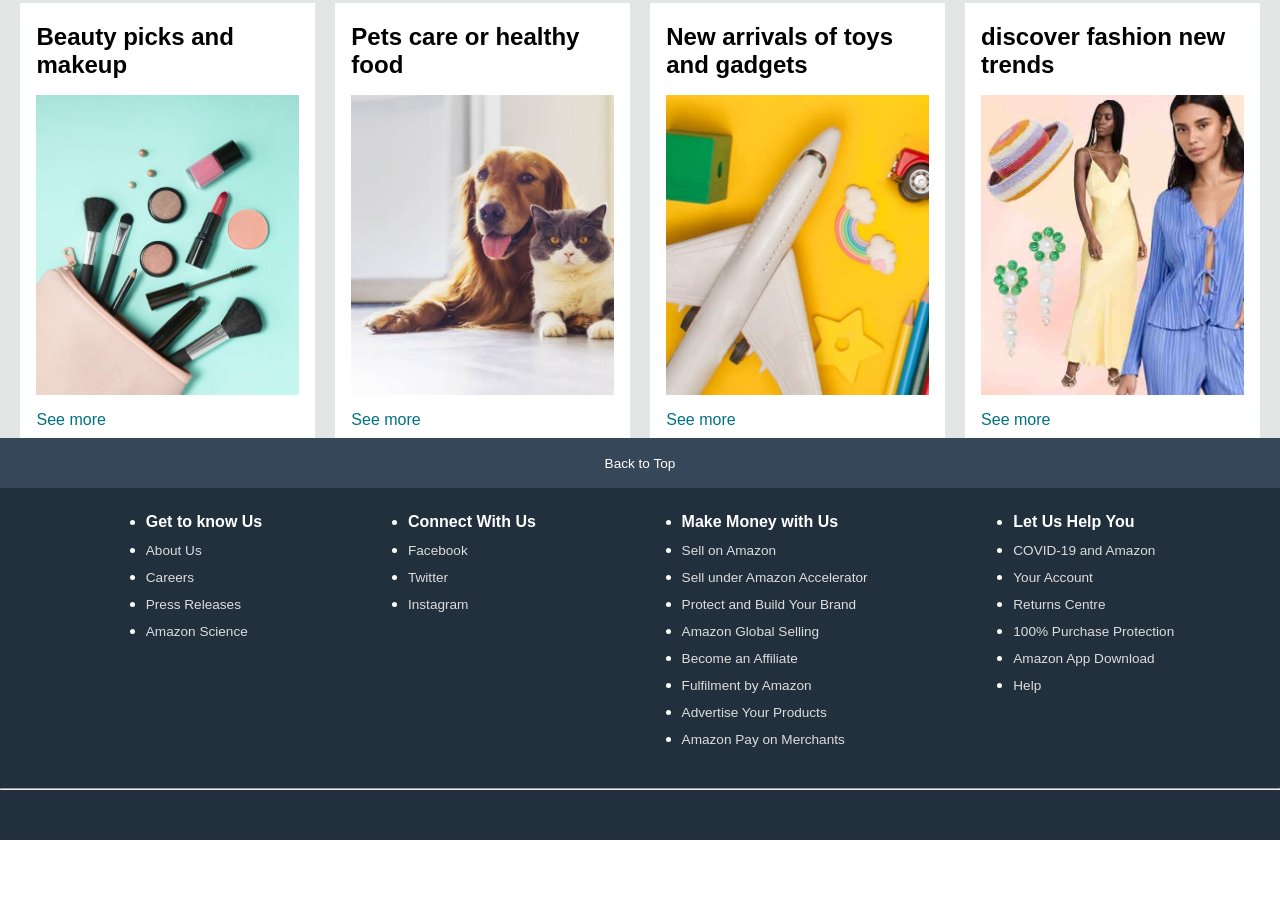
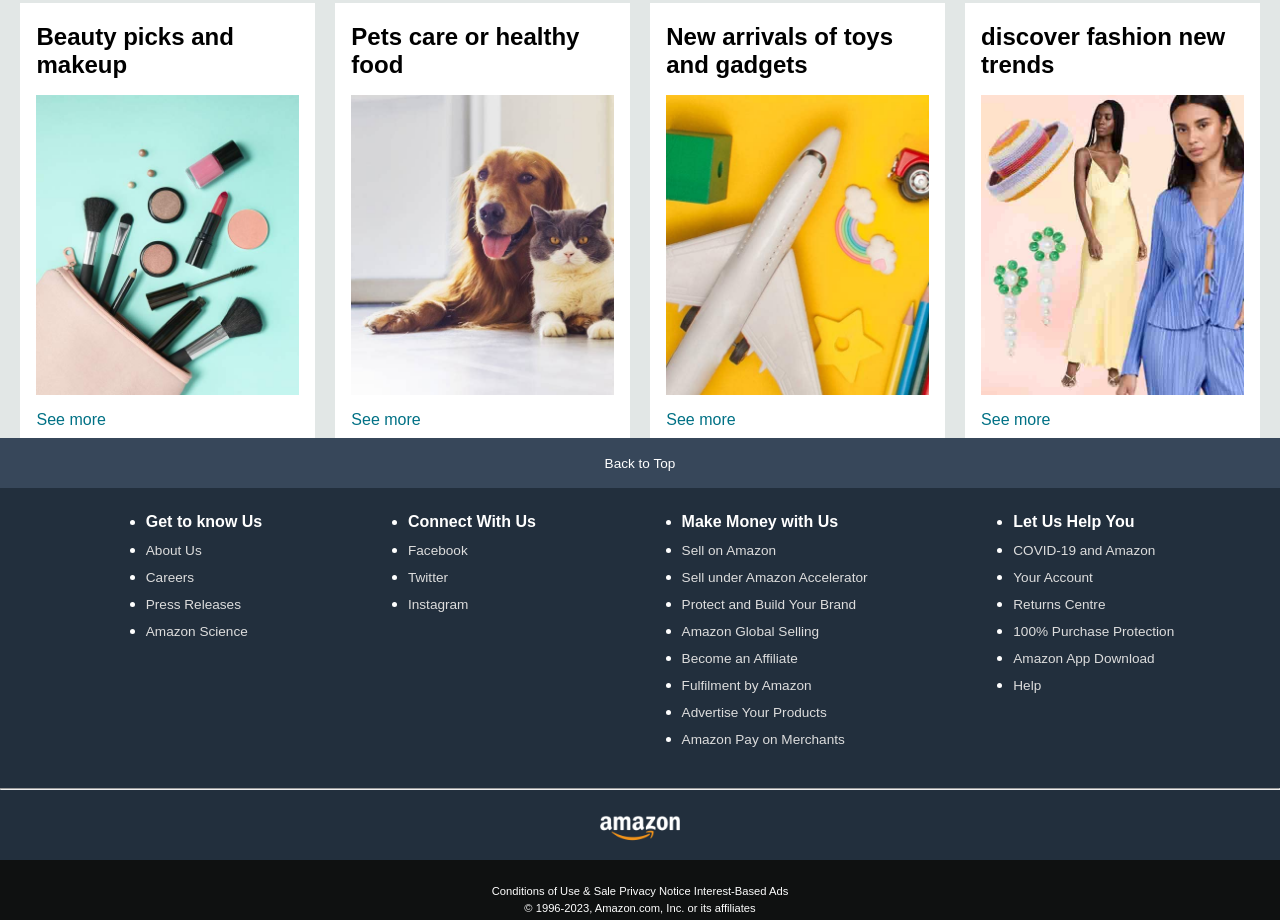
Before and after one commit to shivamsinghtomar78/amazon-clone, a plain HTML site: page index.html in a window 1280 px wide. Shown: the part 912-1832 px from the top of the page. Before the commit the page ends 1752 px from the top, so only its background shows below. Drawn offline with Linux system fonts and the light colour scheme.

Commit message:
new code

```diff
--- a/index.html
+++ b/index.html
@@ -137,6 +137,8 @@
              <a target="_blank" href="https://www.amazon.in/s?k=discover+fashion+new+trends&crid=1U1F23QCZV96I&sprefix=discover+fashion+new+trends%2Caps%2C271&ref=nb_sb_noss">See more</a>
         </div></div>
     </div>
+
+
     <footer>
         <div class="foot-panel1">
                     Back to Top
@@ -185,20 +187,30 @@
                             <li><a target="_blank"  href="https://www.amazon.in/gp/help/customer/display.html?nodeId=201083470&ref_=footer_swc">100% Purchase Protection</a></li>
                             <li><a target="_blank"  href="https://www.amazon.in/gp/browse.html?node=6967393031&ref_=footer_mobapp">Amazon App Download</a></li>
                             <li><a target="_blank"  href="https://www.amazon.in/gp/help/customer/display.html?nodeId=200507590&ref_=footer_gw_m_b_he">Help</a></li>
+                             </ul>
+
+                   </div>
+                   <hr>
 
 
+    <div class="foot-panel3">
+         <div class="logo">
 
 
+         </div>
+    </div>
+    <div class="foot-panel4">
+        <div class="pages">
+            <a href="">Conditions of Use & Sale</a>
 
+            <a href="">Privacy Notice</a>
 
-
-                        </ul>
-
+            <a href="">Interest-Based Ads</a>
         </div>
-        <hr>
-        <div class="foot-panel3">
-          <div class="logo"></div>
+        <div class="copyright">
+            © 1996-2023, Amazon.com, Inc. or its affiliates
         </div>
+    </div>
 
     </footer>
 
--- a/style.css
+++ b/style.css
@@ -233,5 +233,44 @@ text-decoration: none;
  }
  .foot-panel3{
     background-color:#222f3d ;
+    height:70px ;
+    display: flex;
+    justify-content: center;
+    align-items: center;
 
  }
+
+ .logo{
+    background-image: url(img/amazon_logo.png);
+    background-size: cover;
+    height: 50px;
+    width: 100px;
+
+
+ }
+ .foot-panel4 a{
+    color: white;
+    text-decoration: none;
+ }
+ .foot-panel4{
+    background-color: #0f1111;
+    color: white;
+    height: 60px;
+    font-size: 0.7rem;
+    text-align: center;
+
+}
+.pages{
+
+    padding-top: 25px;
+
+
+
+
+
+}
+.copyright{
+
+    padding-top: 5px;
+
+}
```
